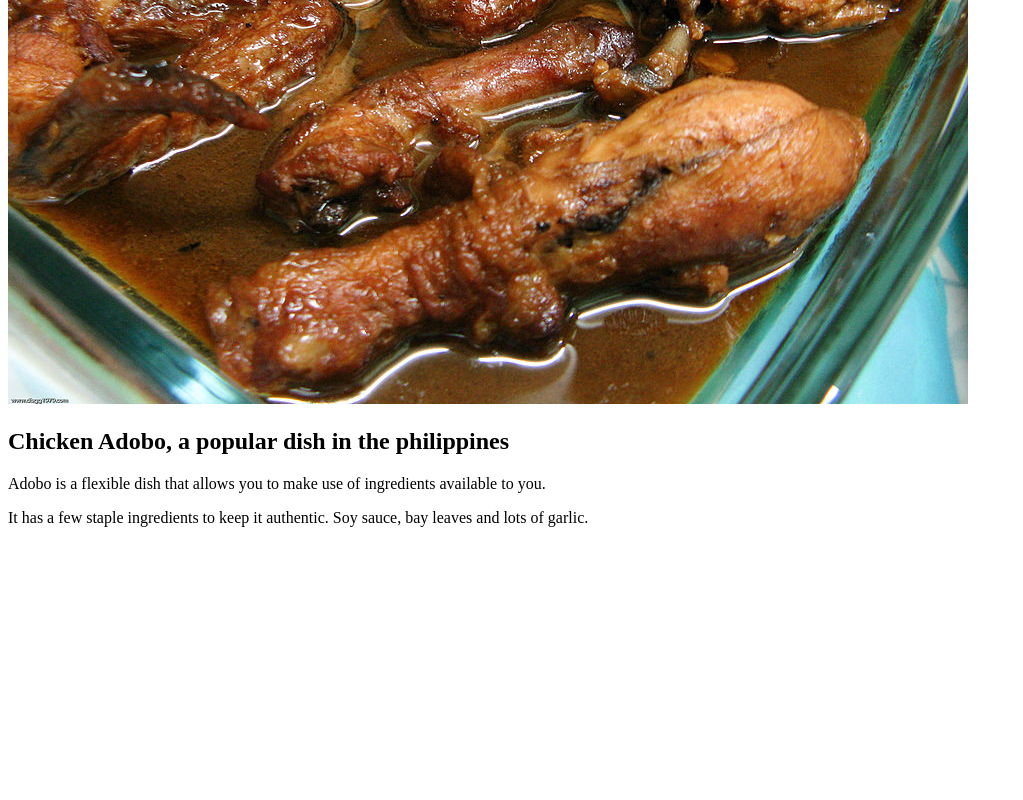
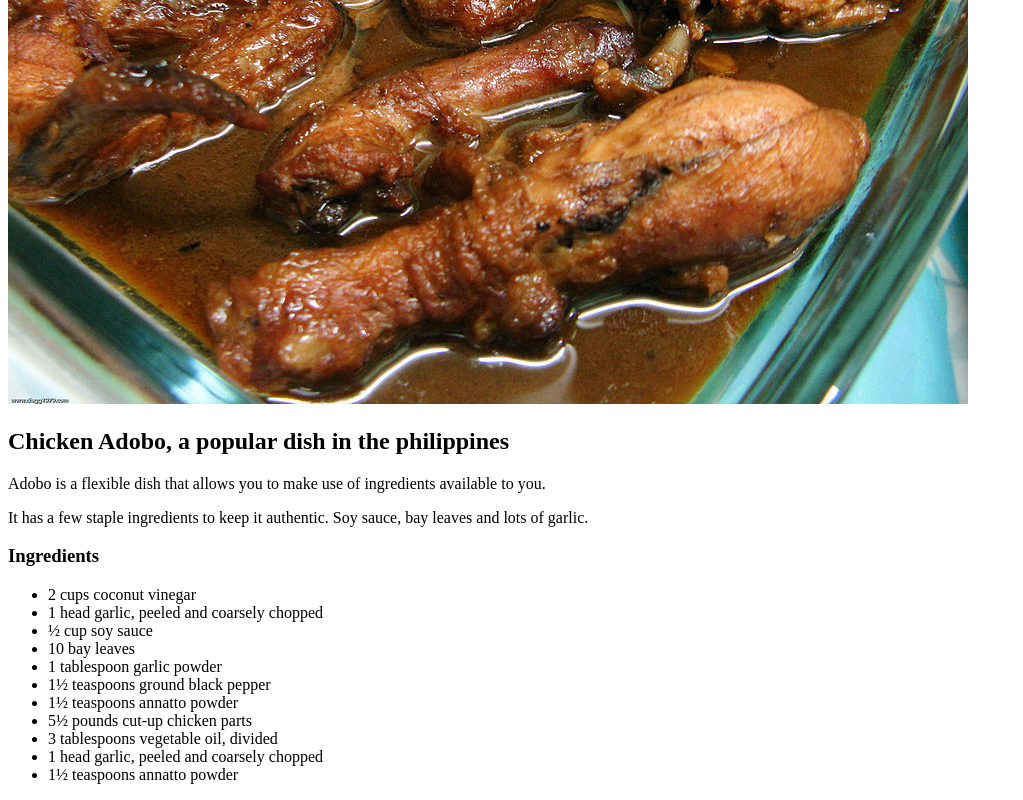
Before and after one commit to luvie23/odin-recipes, a plain HTML site: page recipes/adobo.html in a window 1280 px wide. Shown: the part 396-1196 px from the top of the page, without its empty margins (0-1023 px from the left). Before the commit the page ends 939 px from the top, so only its background shows below. Drawn offline with Linux system fonts and the light colour scheme.

Commit message:
Add adobo ingredients

```diff
--- a/recipes/adobo.html
+++ b/recipes/adobo.html
@@ -8,9 +8,26 @@
 </head>
 <body>
     <h1>Adobo</h1>
+
     <img src="chicken-adobo.jpg">
+
     <h2>Chicken Adobo, a popular dish in the philippines </h2>
+
     <p>Adobo is a flexible dish that allows you to make use of ingredients available to you.</p>
     <p>It has a few staple ingredients to keep it authentic. Soy sauce, bay leaves and lots of garlic.</p>
+    <h3>Ingredients</h3>
+    <ul>
+        <li>2 cups coconut vinegar</li>
+        <li>1 head garlic, peeled and coarsely chopped</li>
+        <li>½ cup soy sauce</li>
+        <li>10 bay leaves</li>
+        <li>1 tablespoon garlic powder</li>
+        <li>1½ teaspoons ground black pepper</li>
+        <li>1½ teaspoons annatto powder</li>
+        <li>5½ pounds cut-up chicken parts</li>
+        <li>3 tablespoons vegetable oil, divided</li>
+        <li>1 head garlic, peeled and coarsely chopped</li>
+        <li>1½ teaspoons annatto powder</li>
+    </ul>
 </body>
 </html>
```
